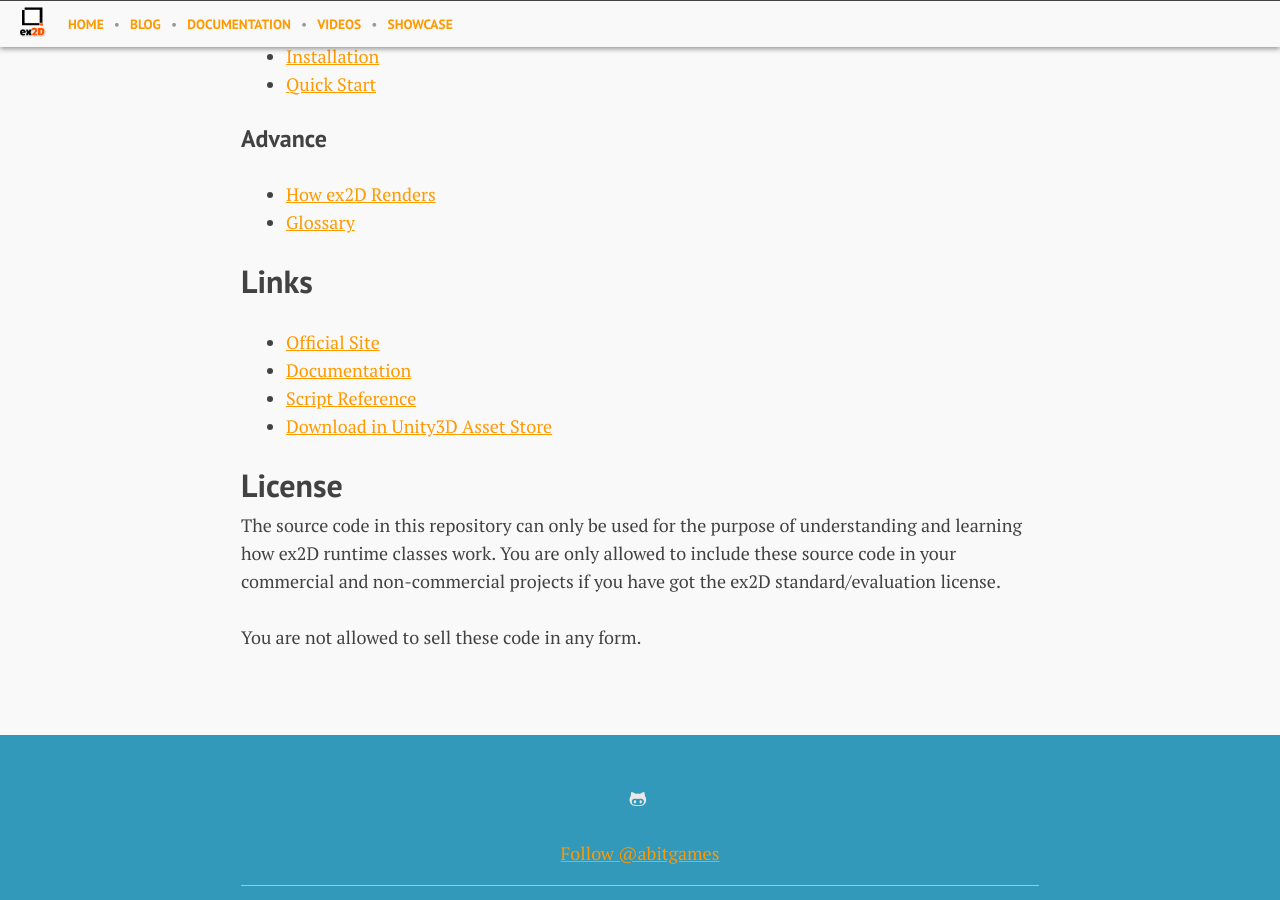
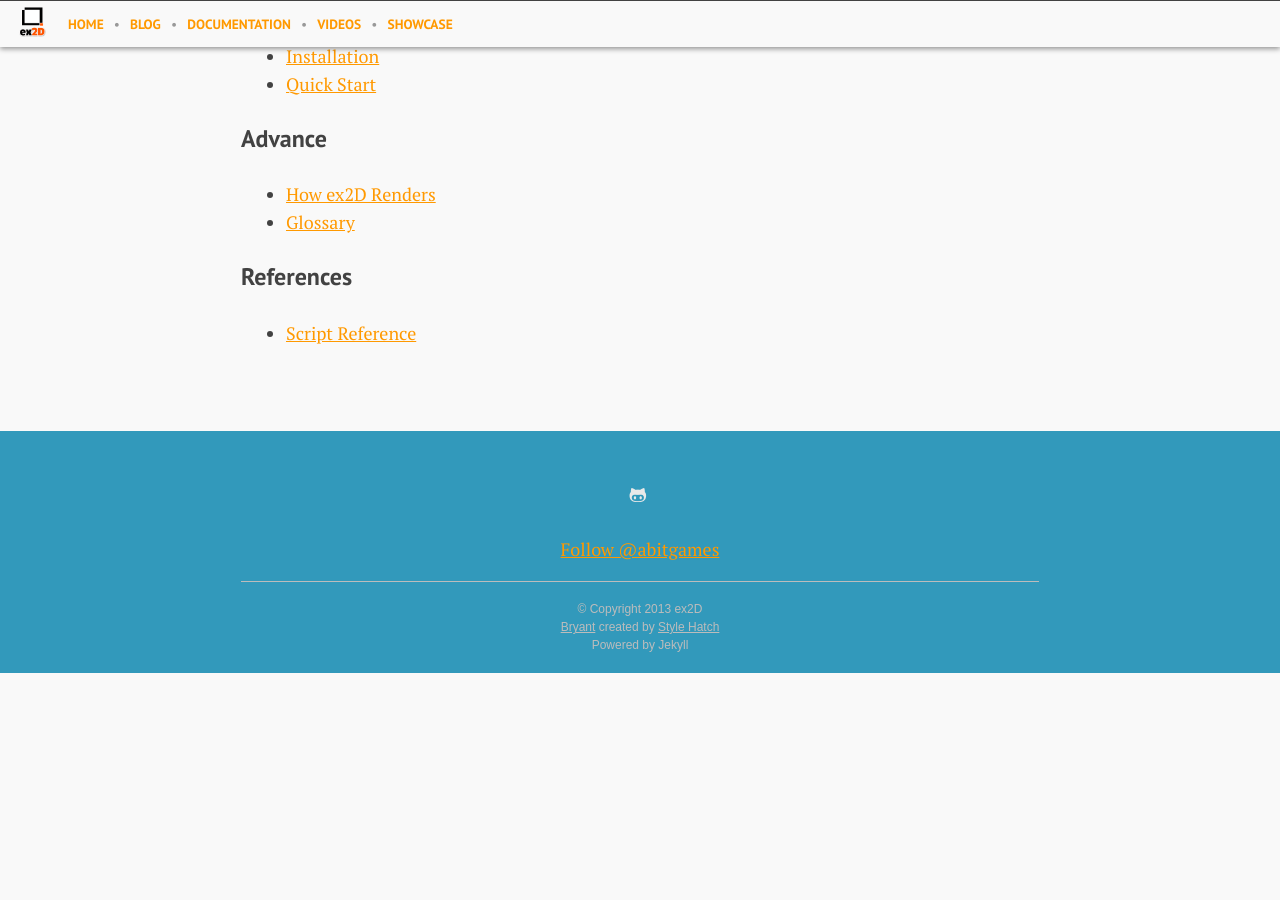
Before and after one commit to exdev/ex2d, a Jekyll site: the page built from docs/index.md, in a window 1280 px wide and 900 px high, scrolled down 772 px. Built offline with Jekyll 4.4.1, drawn with Linux system fonts in a browser that asks for light colours; nearby versions of some CDN libraries; Markdown is read by kramdown in place of the engine named in the settings; after the commit the page ends 1445 px from its top, so only the background shows below that.

Commit message:
update index

```diff
--- a/docs/index.md
+++ b/docs/index.md
@@ -30,17 +30,6 @@ You will also find runtime and editor scripting reference for all of ex2D classe
 - [How ex2D Renders]({{ site.baseurl }}/docs/how-ex2d-renders/)
 - [Glossary]({{ site.baseurl }}/docs/glossary/)
 
-## Links
+### References
 
-* [Official Site]({{ site.baseurl }})
-* [Documentation]({{ site.baseurl }}/docs/)
-* [Script Reference](TODO)
-* [Download in Unity3D Asset Store](http://u3d.as/content/ex-dev-team/ex2d-v1-0-0/2eJ)
-
-## License
-
-The source code in this repository can only be used for the purpose of understanding and learning how ex2D runtime classes work.
-You are only allowed to include these source code in your commercial and non-commercial projects if you have got the ex2D
-standard/evaluation license.
-
-You are not allowed to sell these code in any form.
+* [Script Reference]({{ site.baseurl }}/script-ref/)
```
